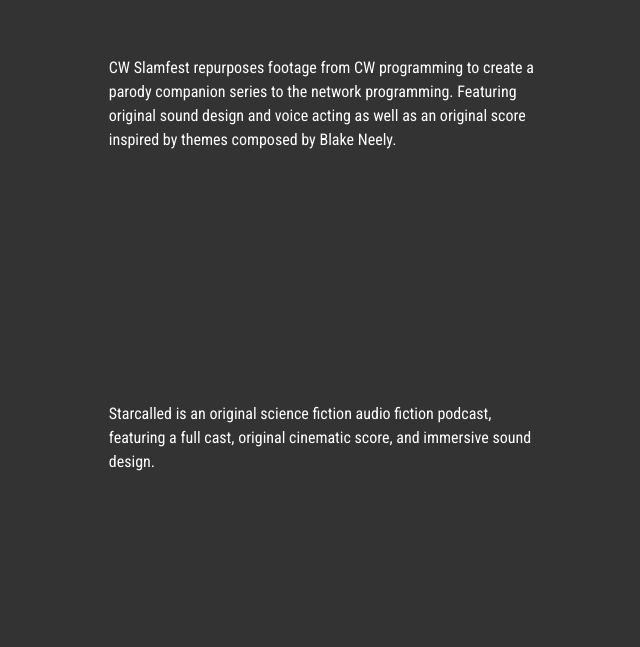
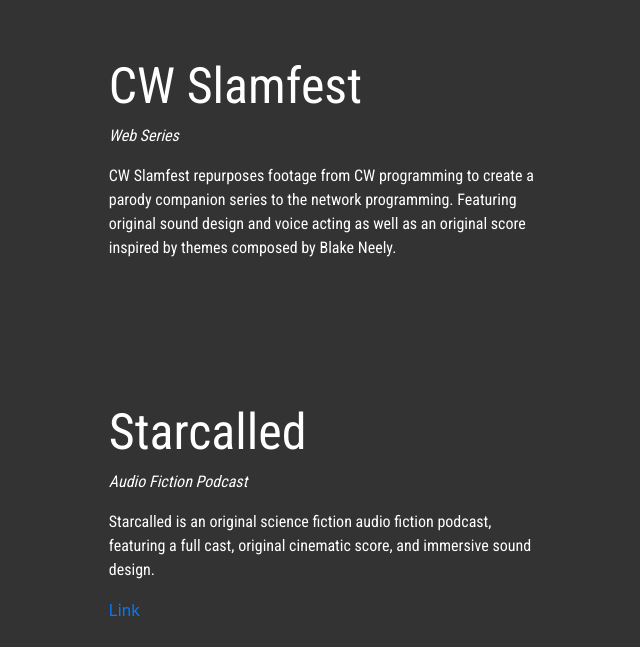
Before and after one commit to spookypants/portfolio, a plain HTML site: page media.html in a window 1280 px wide. Shown: the part 1479-2126 px from the top of the page, without its empty margins (640-1280 px from the left). Before the commit the page ends 2097 px from the top, so only its background shows below. Drawn offline with nearby package versions, Linux system fonts and the light colour scheme; grey boxes are pictures that could not be loaded.

Commit message:
update media page

```diff
--- a/media.html
+++ b/media.html
@@ -68,6 +68,8 @@
         </div>
         <div class="col-md-6">
             <div class="media-text">
+                <h3>CW Slamfest</h3>
+                <p><em>Web Series</em></p>
                 <p>CW Slamfest repurposes footage from CW programming to create a parody companion series to the network programming. Featuring original sound design and voice acting as well as an original score inspired by themes composed by Blake Neely.</p>
             </div>
         </div>
@@ -75,12 +77,15 @@
     <div class="row media">
         <div class="col-md-6">
             <div class="video">
-                <iframe sandbox="allow-same-origin allow-scripts allow-top-navigation allow-popups" scrolling=no width="100%" height="185" frameborder="0" src="https://embed.radiopublic.com/e?if=starcalled-69g1qw&ge=s1!1adb76cbfe4730d68d21936af6e9ee5b873d2fda"></iframe>
+                <iframe sandbox="allow-same-origin allow-scripts allow-top-navigation allow-popups" scrolling=no width="560" height="185" frameborder="0" src="https://embed.radiopublic.com/e?if=starcalled-69g1qw&ge=s1!1adb76cbfe4730d68d21936af6e9ee5b873d2fda"></iframe>
             </div>
         </div>
         <div class="col-md-6">
             <div class="media-text">
+                <h3>Starcalled</h3>
+                <p><em>Audio Fiction Podcast</em></p>
                 <p>Starcalled is an original science fiction audio fiction podcast, featuring a full cast, original cinematic score, and immersive sound design.</p>
+                <a href="https://starcalled.space">Link</a>
             </div>
         </div>
     </div>
```
